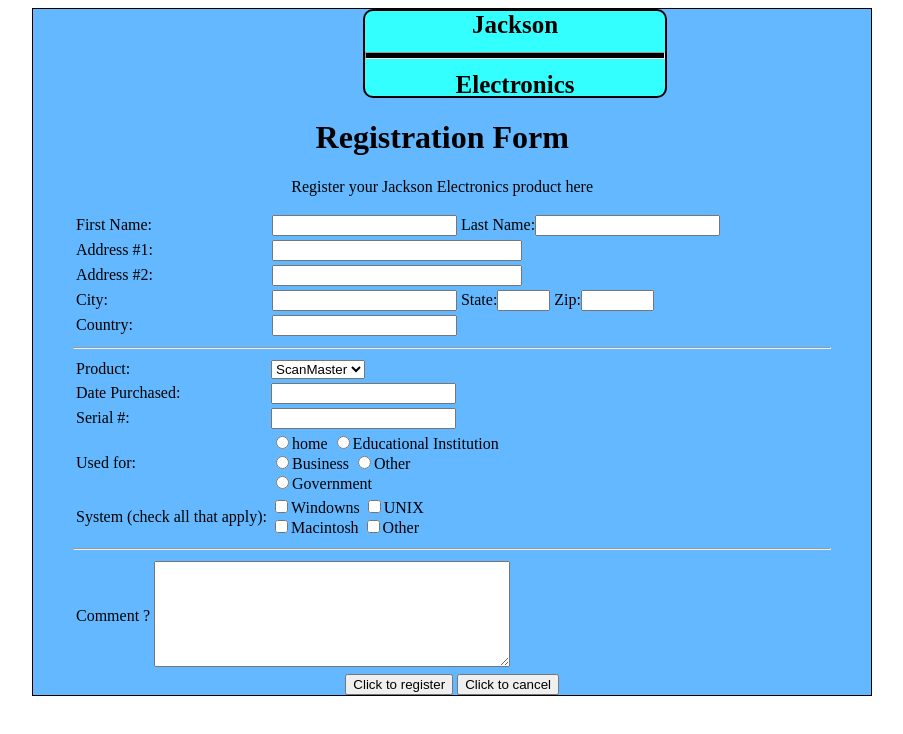
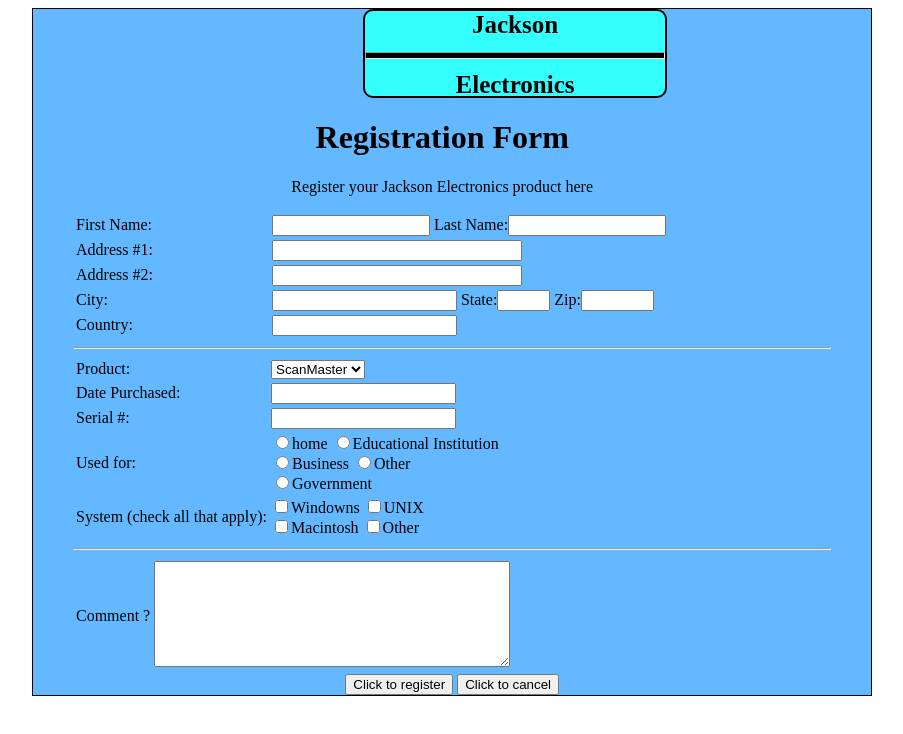
Before and after one commit to Dinh-Dev/Deadline-4, a plain HTML site: page index.html in a window 1280 px wide. Shown: the whole page, without its empty margins (211-1114 px from the left). Drawn offline with Linux system fonts and the light colour scheme.

Commit message:
Update index.html
update index

```diff
--- a/index.html
+++ b/index.html
@@ -47,8 +47,8 @@
             <p style="text-align:center">Register your Jackson Electronics product here</p>
             <tr>
                 <td>First Name:</td>
-                <td><input type="text" class="first" style="margin-left:115px;">
-                Last Name:<input type="text" class="class"></td>
+                <td><input type="text" class="first" style="margin-left:115px; width:150px;">
+                Last Name:<input type="text" class="class" style=" width:150px;"></td>
             </tr>
             <tr>
                 <td>Address #1:</td>
```
